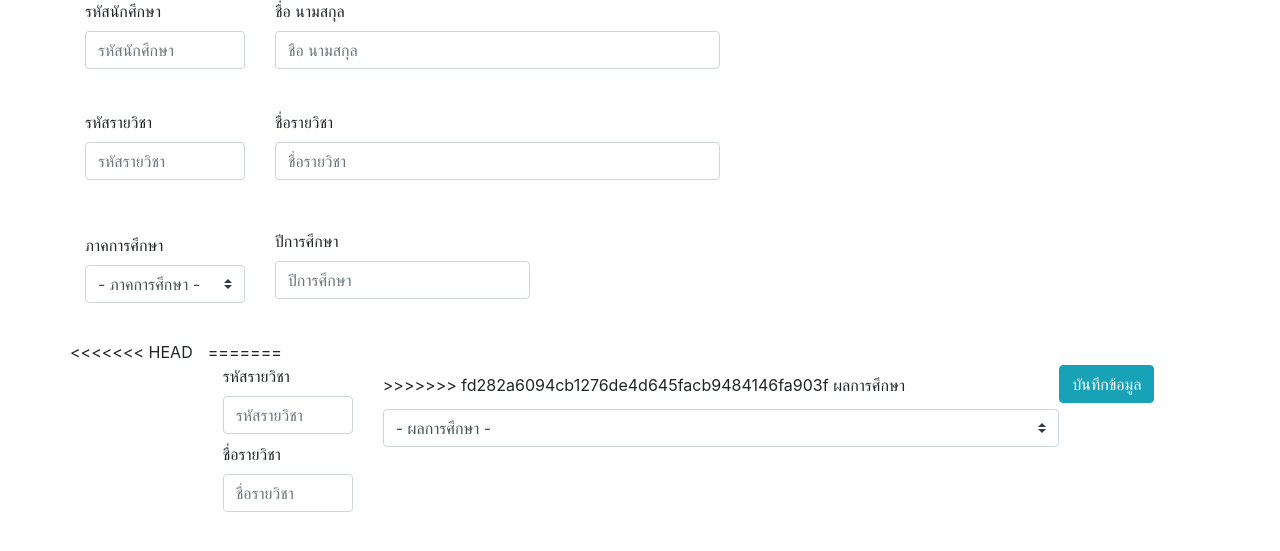
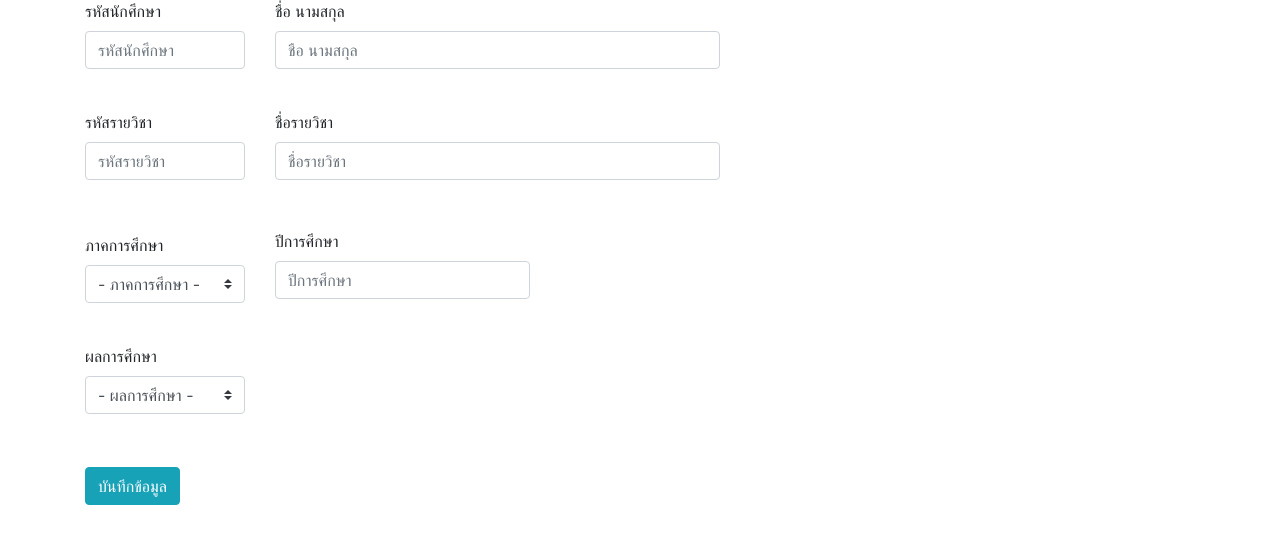
Before and after one commit to swewu/group4, a CodeIgniter app: page /group4/index.php/subject/add in a window 1280 px wide. Shown: the part 89-640 px from the top of the page. Run offline with CodeIgniter, Linux system fonts and the light colour scheme.

Commit message:
แก้หน้ากรอก

```diff
--- a/application/views/AddSubject.php
+++ b/application/views/AddSubject.php
@@ -56,27 +56,11 @@
                 </div>
 
 
+
                 <div class="row" style ="margin-top:25px;">
-<<<<<<< HEAD
                     <div class="col-md-2">
-=======
-                    <div class="col">
-                        <div class="form-group mb-2">
-                            <label for="exampleInputEmail1">รหัสรายวิชา</label>
-                            <input type="text" name="courseid" class="form-control" id="exampleInputEmail1" aria-describedby="emailHelp" placeholder="รหัสรายวิชา">
-                        </div>
-                    </div>
-                    <div class="col">
-                        <div class="form-group mb-4">
-                            <label for="exampleInputEmail1">ชื่อรายวิชา</label>
-                            <input type="text" name="courseName" class="form-control" id="exampleInputEmail1" aria-describedby="emailHelp" placeholder="ชื่อรายวิชา">
-                        </div>
-                    </div>
-                </div>
-                <div class="row" style ="margin-top:25px;">
-                    <div class="col">
->>>>>>> fd282a6094cb1276de4d645facb9484146fa903f
-                         <label class="my-2 mr-1" for="inlineFormCustomSelectPref">ผลการศึกษา</label>
+
+                         <label class="my-1 mr-2" for="inlineFormCustomSelectPref">ผลการศึกษา</label>
                             <select class="custom-select my-1 mr-sm-2" name="grade" id="inlineFormCustomSelectPref">
                                 <option selected>- ผลการศึกษา -</option>
                                 <option value="1">W</option>
```
